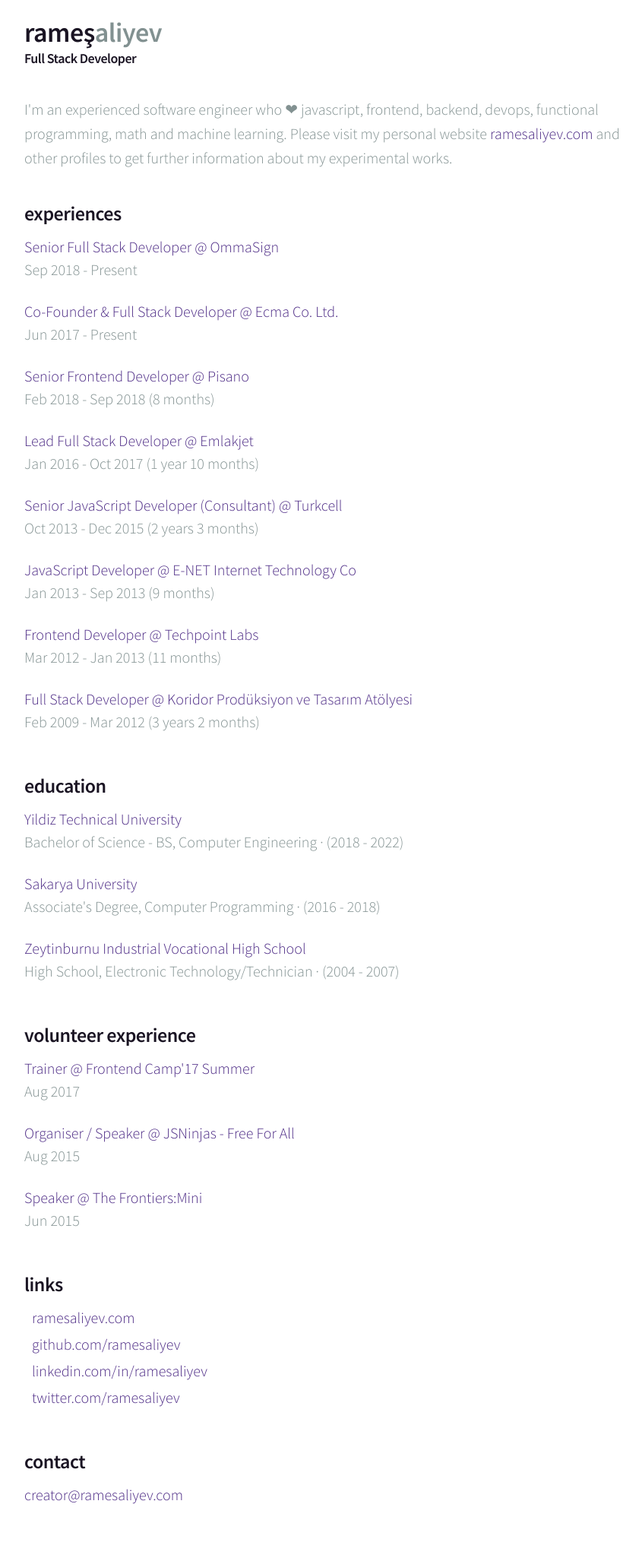
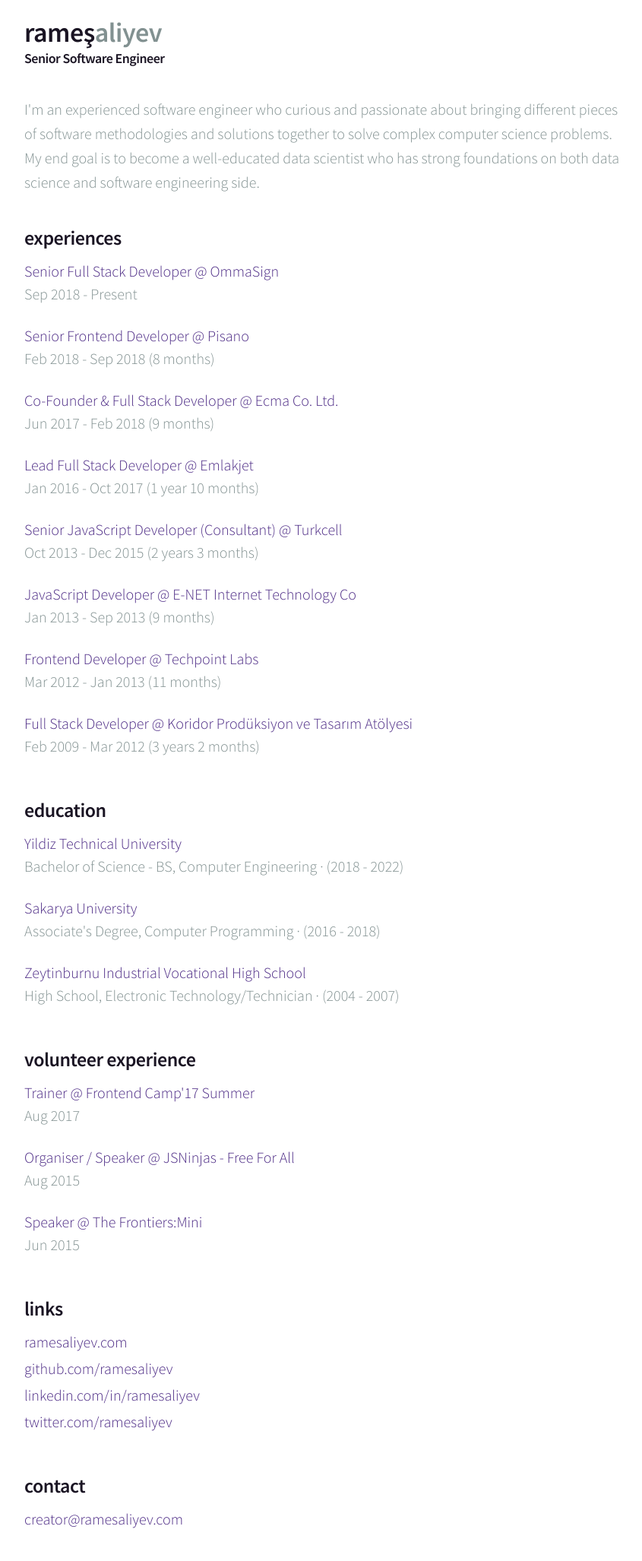
Before and after one commit to ramesaliyev/cv, a website: page src/cv.pug in a window 1280 px wide. Shown: the part 20-2074 px from the top of the page at 76% size, without its empty margins (208-1053 px from the left). Drawn offline with nearby package versions, Linux system fonts and the light colour scheme; files that its build step writes are made by us from their sources.

Commit message:
:sparkles: Update role, description text and styles

```diff
--- a/src/cv.pug
+++ b/src/cv.pug
@@ -10,10 +10,10 @@
       header
         h1.logo rameş
           span aliyev
-        h2.sublogo Full Stack Developer
+        h2.sublogo Senior Software Engineer
       main
         section
-          p I'm an experienced software engineer who ❤ javascript, frontend, backend, devops, functional programming, math and machine learning. Please visit my personal website <a target="_blank" href="https://ramesaliyev.com">ramesaliyev.com</a> and other profiles to get further information about my experimental works.
+          p I'm an experienced software engineer who curious and passionate about bringing different pieces of software methodologies and solutions together to solve complex computer science problems. My end goal is to become a well-educated data scientist who has strong foundations on both data science and software engineering side.
         section
           h3 experiences
           .block
@@ -21,12 +21,12 @@
             .block-subtitle Sep 2018 - Present
 
           .block
-            .block-title Co-Founder & Full Stack Developer @ Ecma Co. Ltd.
-            .block-subtitle Jun 2017 - Present
+            .block-title Senior Frontend Developer @ Pisano
+            .block-subtitle Feb 2018 - Sep 2018 (8 months)
 
           .block
-            .block-title Senior Frontend Developer @ Pisano
-            .block-subtitle Feb 2018 - Sep 2018 (8 months)
+            .block-title Co-Founder & Full Stack Developer @ Ecma Co. Ltd.
+            .block-subtitle Jun 2017 - Feb 2018 (9 months)
 
           .block
             .block-title Lead Full Stack Developer @ Emlakjet
@@ -78,11 +78,12 @@
 
         section
           h3 links
-          ul.link-list
-            li <a target="_blank" href="https://ramesaliyev.com">ramesaliyev.com</a>
-            li <a target="_blank" href="https://github.com/ramesaliyev">github.com/ramesaliyev</a>
-            li <a target="_blank" href="https://linkedin.com/in/ramesaliyev">linkedin.com/in/ramesaliyev</a>
-            li <a target="_blank" href="https://twitter.com/ramesaliyev">twitter.com/ramesaliyev</a>
+          .block
+            ul.link-list
+              li <a target="_blank" href="https://ramesaliyev.com">ramesaliyev.com</a>
+              li <a target="_blank" href="https://github.com/ramesaliyev">github.com/ramesaliyev</a>
+              li <a target="_blank" href="https://linkedin.com/in/ramesaliyev">linkedin.com/in/ramesaliyev</a>
+              li <a target="_blank" href="https://twitter.com/ramesaliyev">twitter.com/ramesaliyev</a>
 
         section
           h3 contact
--- a/src/style.css
+++ b/src/style.css
@@ -108,10 +108,13 @@
 }
 
 .link-list {
-  padding: 10px;
   list-style-type: none;
 }
 
 .link-list li {
-  padding: 5px 0px;
+  padding-bottom: 10px;
 }
+
+.link-list li:last-child {
+  padding-bottom: 0px;
+}
```
Also changed, not shown: index.html (+6 -3 lines), 1 other file.
